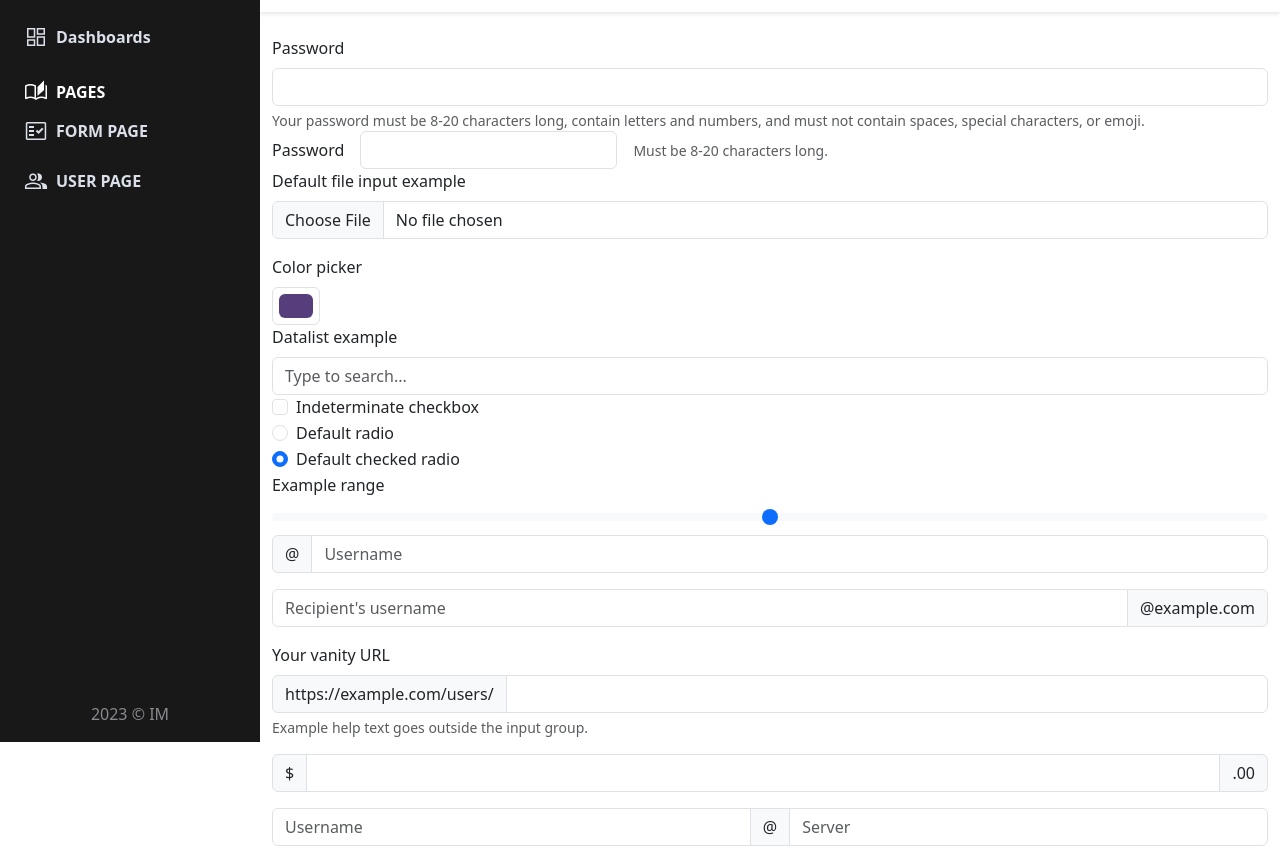
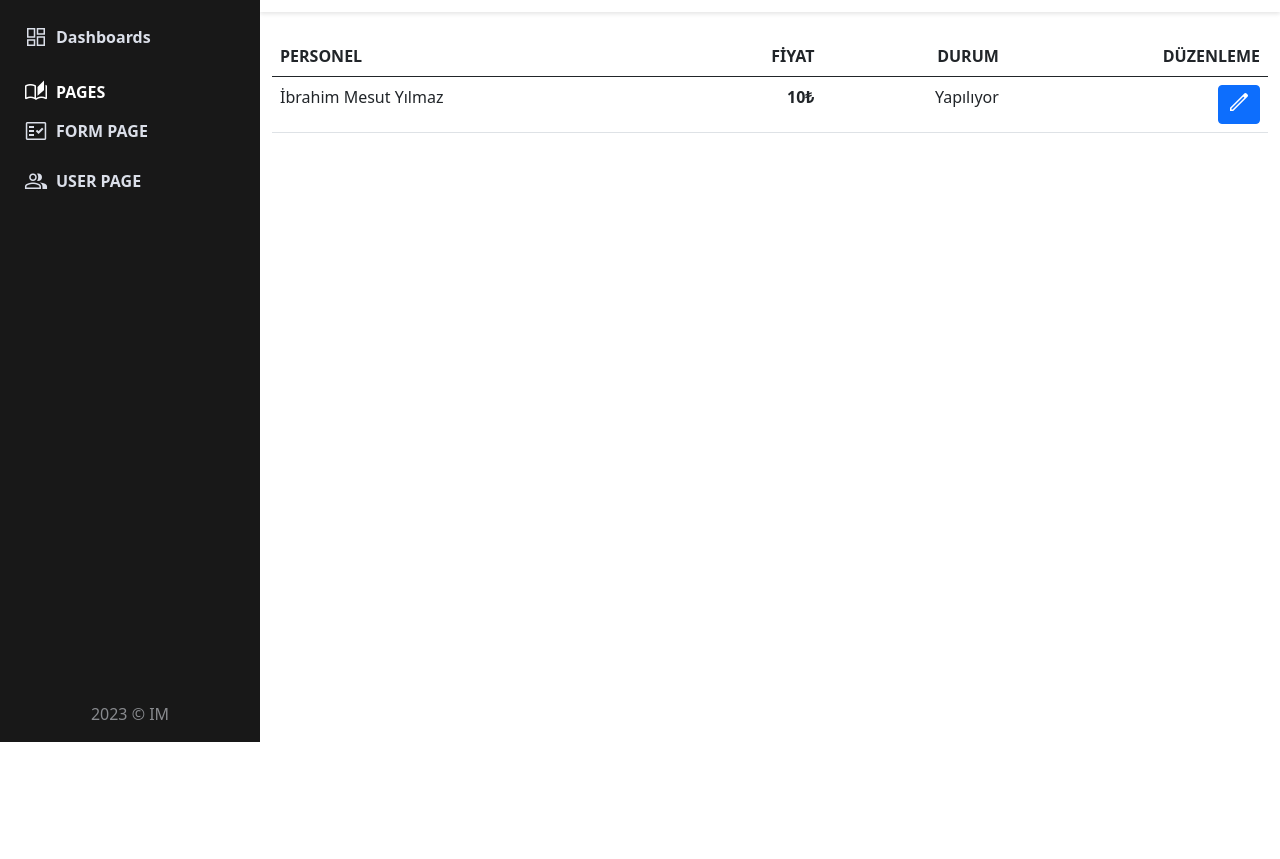
Before and after one commit to imyilmaz/im-admin-template, a website: page index.html in a window 1280 px wide. Shown: the part 58-917 px from the top of the page. After the commit the page ends 800 px from the top, so only its background shows below. Drawn offline with nearby package versions, Linux system fonts and the light colour scheme.

Commit message:
index table.

```diff
--- a/index.html
+++ b/index.html
@@ -122,98 +122,39 @@
             </div><!-- im-side -->
             <div class="im-wrapper">
                 <div class="container">
-                    <div class="form-area">
-                        <label for="inputPassword5" class="form-label">Password</label>
-                        <input type="password" id="inputPassword5" class="form-control" aria-describedby="passwordHelpBlock">
-                        <div id="passwordHelpBlock" class="form-text">
-                            Your password must be 8-20 characters long, contain letters and numbers, and must not contain spaces, special characters, or emoji.
-                        </div>
-                        <div class="row g-3 align-items-center">
-                            <div class="col-auto">
-                                <label for="inputPassword6" class="col-form-label">Password</label>
-                            </div>
-                            <div class="col-auto">
-                                <input type="password" id="inputPassword6" class="form-control" aria-describedby="passwordHelpInline">
-                            </div>
-                            <div class="col-auto">
-                                <span id="passwordHelpInline" class="form-text">
-                                    Must be 8-20 characters long.
-                                </span>
-                            </div>
-                        </div>
-                        <div class="mb-3">
-                            <label for="formFile" class="form-label">Default file input example</label>
-                            <input class="form-control" type="file" id="formFile">
-                        </div>
-                        <label for="exampleColorInput" class="form-label">Color picker</label>
-                        <input type="color" class="form-control form-control-color" id="exampleColorInput" value="#563d7c" title="Choose your color">
-                        <label for="exampleDataList" class="form-label">Datalist example</label>
-                        <input class="form-control" list="datalistOptions" id="exampleDataList" placeholder="Type to search...">
-                        <datalist id="datalistOptions">
-                            <option value="San Francisco">
-                            <option value="New York">
-                            <option value="Seattle">
-                            <option value="Los Angeles">
-                            <option value="Chicago">
-                        </datalist>
-                        <div class="form-check">
-                            <input class="form-check-input" type="checkbox" value="" id="flexCheckIndeterminate">
-                            <label class="form-check-label" for="flexCheckIndeterminate">
-                                Indeterminate checkbox
-                            </label>
-                        </div>
-                        <div class="form-check">
-                            <input class="form-check-input" type="radio" name="flexRadioDefault" id="flexRadioDefault1">
-                            <label class="form-check-label" for="flexRadioDefault1">
-                                Default radio
-                            </label>
-                        </div>
-                        <div class="form-check">
-                            <input class="form-check-input" type="radio" name="flexRadioDefault" id="flexRadioDefault2" checked>
-                            <label class="form-check-label" for="flexRadioDefault2">
-                                Default checked radio
-                            </label>
-                        </div>
-                        <label for="customRange3" class="form-label">Example range</label>
-                        <input type="range" class="form-range" min="0" max="5" step="0.5" id="customRange3">
-                        <div class="input-group mb-3">
-                            <span class="input-group-text" id="basic-addon1">@</span>
-                            <input type="text" class="form-control" placeholder="Username" aria-label="Username" aria-describedby="basic-addon1">
-                        </div>
-                        <div class="input-group mb-3">
-                            <input type="text" class="form-control" placeholder="Recipient's username" aria-label="Recipient's username" aria-describedby="basic-addon2">
-                            <span class="input-group-text" id="basic-addon2">@example.com</span>
-                        </div>
-                        <div class="mb-3">
-                            <label for="basic-url" class="form-label">Your vanity URL</label>
-                            <div class="input-group">
-                                <span class="input-group-text" id="basic-addon3">https://example.com/users/</span>
-                                <input type="text" class="form-control" id="basic-url" aria-describedby="basic-addon3 basic-addon4">
-                            </div>
-                            <div class="form-text" id="basic-addon4">Example help text goes outside the input group.</div>
-                        </div>
-                        <div class="input-group mb-3">
-                            <span class="input-group-text">$</span>
-                            <input type="text" class="form-control" aria-label="Amount (to the nearest dollar)">
-                            <span class="input-group-text">.00</span>
-                        </div>
-                        <div class="input-group mb-3">
-                            <input type="text" class="form-control" placeholder="Username" aria-label="Username">
-                            <span class="input-group-text">@</span>
-                            <input type="text" class="form-control" placeholder="Server" aria-label="Server">
-                        </div>
-                        <div class="input-group">
-                            <span class="input-group-text">With textarea</span>
-                            <textarea class="form-control" aria-label="With textarea"></textarea>
-                        </div>
-                        <div class="form-floating mb-3">
-                            <input type="email" class="form-control" id="floatingInput" placeholder="name@example.com">
-                            <label for="floatingInput">Email address</label>
-                        </div>
-                        <div class="form-floating">
-                            <input type="password" class="form-control" id="floatingPassword" placeholder="Password">
-                            <label for="floatingPassword">Password</label>
-                        </div>
+                    <div class="table-responsive">
+                        <!--begin::Table-->
+                        <table class="table">
+                            <!--begin::Table head-->
+                            <thead>
+                                <tr class="fw-bold border-bottom-0">
+                                    <th class="text-start">PERSONEL</th>
+                                    <th class="text-end">FİYAT</th>
+                                    <th class="text-end">DURUM</th>
+                                    <th class="text-end">DÜZENLEME</th>
+                                </tr>
+                            </thead>
+                            <tbody>
+                                <tr>
+                                    <td>
+                                        İbrahim Mesut Yılmaz
+                                    </td>
+                                    <td class="text-end ">
+                                        <span class="fw-bold">10₺</span>
+                                    </td>
+                                    <td class="text-end">
+                                        Yapılıyor
+                                    </td>
+                                    <td class="text-end">
+                                        <a href="#" class="btn btn-sm btn-primary">
+                                            <span class="material-symbols-outlined">
+                                                edit
+                                            </span>
+                                        </a>
+                                    </td>
+                                </tr>
+                            </tbody>
+                        </table>
                     </div>
                 </div>
             </div><!-- im-wrapper -->
```
